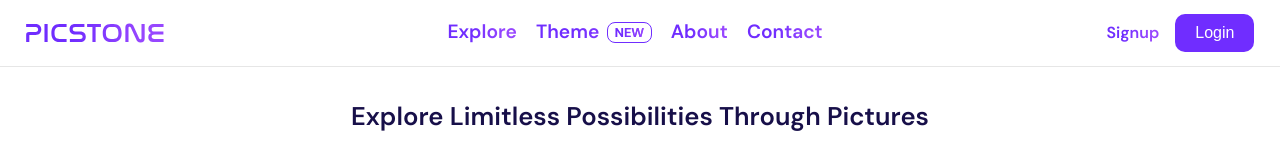
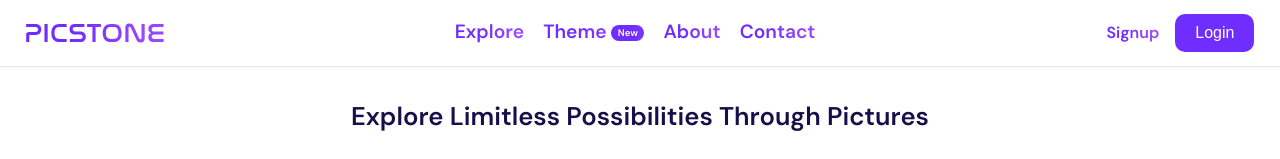
Before and after one commit to devprashantt/picstone-generative-ai, a React (Vite) app in the folder client/: page / in a window 1280 px wide. Shown: the top 159 px of the page. Built offline with nearby package versions, Linux system fonts and the light colour scheme.

Commit message:
Add new styling to the Theme menu item

```diff
--- a/client/src/components/Navbar/Navbar.jsx
+++ b/client/src/components/Navbar/Navbar.jsx
@@ -40,7 +40,8 @@ const Navbar = () => {
                     Explore
                   </Link>
                   <Link to={"/theme"} className={styles.menu}>
-                    Theme
+                    <p className={styles.name}>Theme</p>
+                    <span className={styles.new}>New</span>
                   </Link>
                   <Link to={"/about"} className={styles.menu}>
                     About
@@ -69,7 +70,7 @@ const Navbar = () => {
         </Link>
         <Link to={"/theme"} className={styles.menu}>
           <p className={styles.name}>Theme</p>
-          <p className={styles.new}>New</p>
+          <span className={styles.new}>New</span>
         </Link>
         <Link to={"/about"} className={styles.menu}>
           About
--- a/client/src/components/Navbar/Navbar.module.scss
+++ b/client/src/components/Navbar/Navbar.module.scss
@@ -29,6 +29,16 @@
 
         gap: 1.2rem;
 
+        // ADD SMOOTH ANIMATION IN HOVER
+        .menu {
+            transition: all 0.2s ease-in-out;
+        }
+
+        // SET HOVER COLOR
+        .menu:hover {
+            -webkit-text-fill-color: #702dff !important;
+        }
+
         .menu {
             background: linear-gradient(90deg, #702dff 33.02%, #702dff 33.02%, #9747ff 83.25%);
             background-clip: text;
@@ -40,43 +50,37 @@
 
             display: flex;
             align-items: center;
-            gap: 0.5rem;
+            gap: 0.3rem;
 
             .new {
                 border-radius: 5%;
                 display: flex;
                 align-items: center;
                 justify-content: center;
-                font-size: 0.8rem;
+                font-size: 0.6rem;
                 font-weight: 600;
-
-                text-transform: uppercase;
+                padding: 0.1rem 0.4rem;
+                line-height: normal;
                 text-align: center;
 
-                // ANIMATE TEXT COLOR
+                // margin-bottom: 0.6rem;
+
                 background: linear-gradient(90deg, #702dff 33.02%, #702dff 33.02%, #9747ff 83.25%);
+                background-size: 200% 100%;
+                animation: loading 1.5s infinite linear;
+                border-radius: 0.6rem;
 
-                background-clip: text;
-                -webkit-background-clip: text;
-                -webkit-text-fill-color: transparent;
-
-                border: 1.6px solid #702dff;
-                padding: 0rem 0.4rem 0rem 0.4rem;
-                border-radius: 8px;
-
-                // BORDER SHOULD SHOW INFINITE ANIMATE FOR SAME COLOR
-                animation: border 1.5s infinite;
-                @keyframes border {
+                @keyframes loading {
                     0% {
-                        border: 1.6px solid #702dff;
-                    }
-                    50% {
-                        border: 1.6px solid #702dff;
+                        background-position: 200% 0;
                     }
                     100% {
-                        border: 1.6px solid #702dff;
+                        background-position: -200% 0;
                     }
                 }
+
+                // DISABLE WEBKIT
+                -webkit-text-fill-color: white !important;
             }
         }
     }
```
